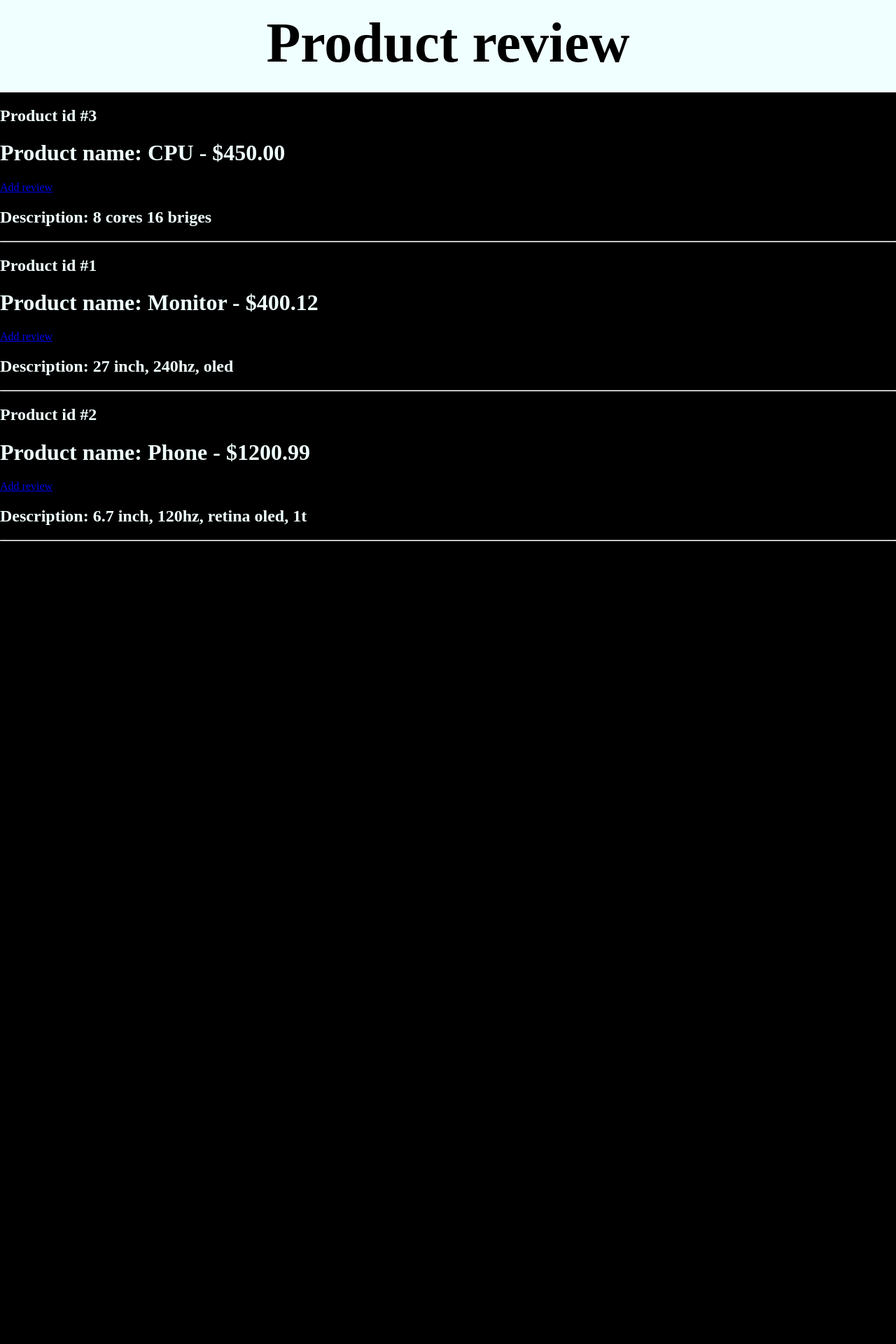
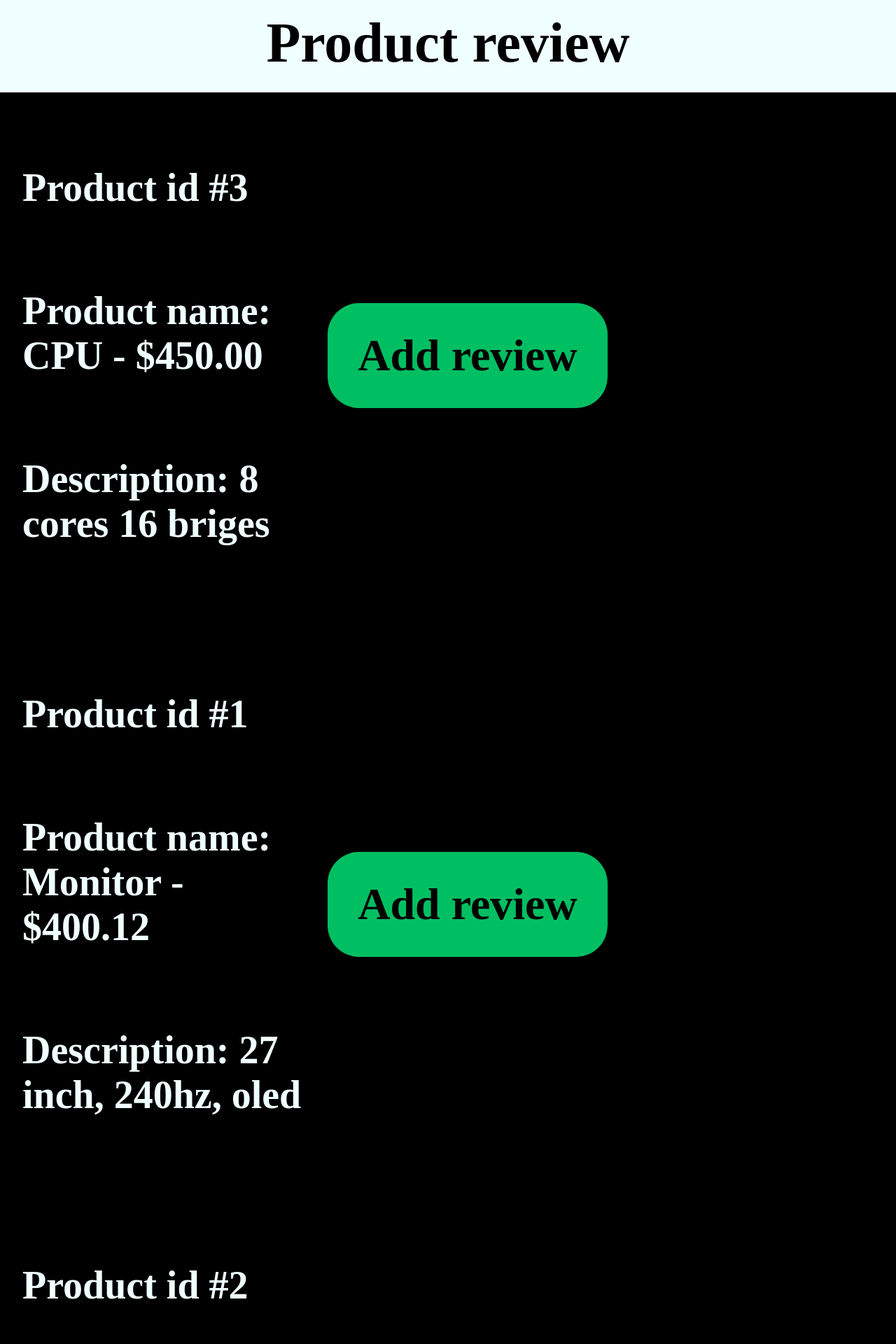
Before and after one commit to ShutenkoStanislav/Product_review, a Django app: page /product_list/ in a window 1280 px wide. Shown: the top 1920 px of the page at 70% size. Before the commit the page ends 773 px from the top, so only its background shows below. Run offline with Django 5.2, Linux system fonts and the light colour scheme; data comes from the database, SQL or seed files in the repository.

Commit message:
Done product_list template

```diff
--- a/static/review/css/style.css
+++ b/static/review/css/style.css
@@ -56,3 +56,58 @@ body {
 .product_list_button:hover {
     transform: scale(1.05);
 }
+
+.product_list_item {
+    display: flex;
+    justify-content: space-between;
+    align-items: center;
+    padding: 2rem;
+    margin-bottom: 2rem;
+    border-radius: 10px;
+    max-width: 900px;
+    font-size: 3.5rem;
+    font-weight: bold;
+
+
+}
+.product_ifno {
+    display: flex;
+    flex-direction: column;
+    gap: 0rem;
+    flex: 1;
+
+}
+.product_list_container {
+    list-style: none;
+    padding: 0;
+    max-width: 900px;
+
+
+
+}
+
+.add_review_button {
+    display: flex;
+    justify-content: center;
+    align-items: center;
+    background-color: #00bf63;
+    color: black;
+    width: 400px;
+    height: 150px;
+    border-radius: 15px;
+    text-decoration: none ;
+    font-weight: bold;
+    font-size: 1.5rem;
+    transition: all 0.3s ease;
+    white-space: nowrap;
+    margin-left: 2rem;
+    font-size: 4rem;
+    border-radius: 45px;
+
+
+}
+
+.add_review_button:hover {
+    transform: scale(1.05);
+
+}
--- a/templates/review/product_list.html
+++ b/templates/review/product_list.html
@@ -1,9 +1,16 @@
 {% extends "base.html" %}
 {% block content %}
-    {% for product in products %}
-        <h2>Product id #{{ product.id }}</h2>
-        <h1>Product name: {{ product.name }} - ${{ product.price }}</h1> <a href="{% url 'add_review' product.id %}">Add review</a>
-        <h2>Description: {{ product.description }}</h2>
-        <hr>
-    {% endfor %}
+    <ul class="product_list_container">
+        {% for product in products %}
+            <li class="product_list_item">
+                <div class="product_ifno">
+                    <p>Product id #{{ product.id }}</p>
+                    <p>Product name: {{ product.name }} - ${{ product.price }}</p>
+                    <p>Description: {{ product.description }}</p>
+
+                </div>
+                <a href="{% url 'add_review' product.id%}" class = "add_review_button">Add review</a>
+            </li>
+        {% endfor %}
+    </ul>
 {% endblock %}
```
